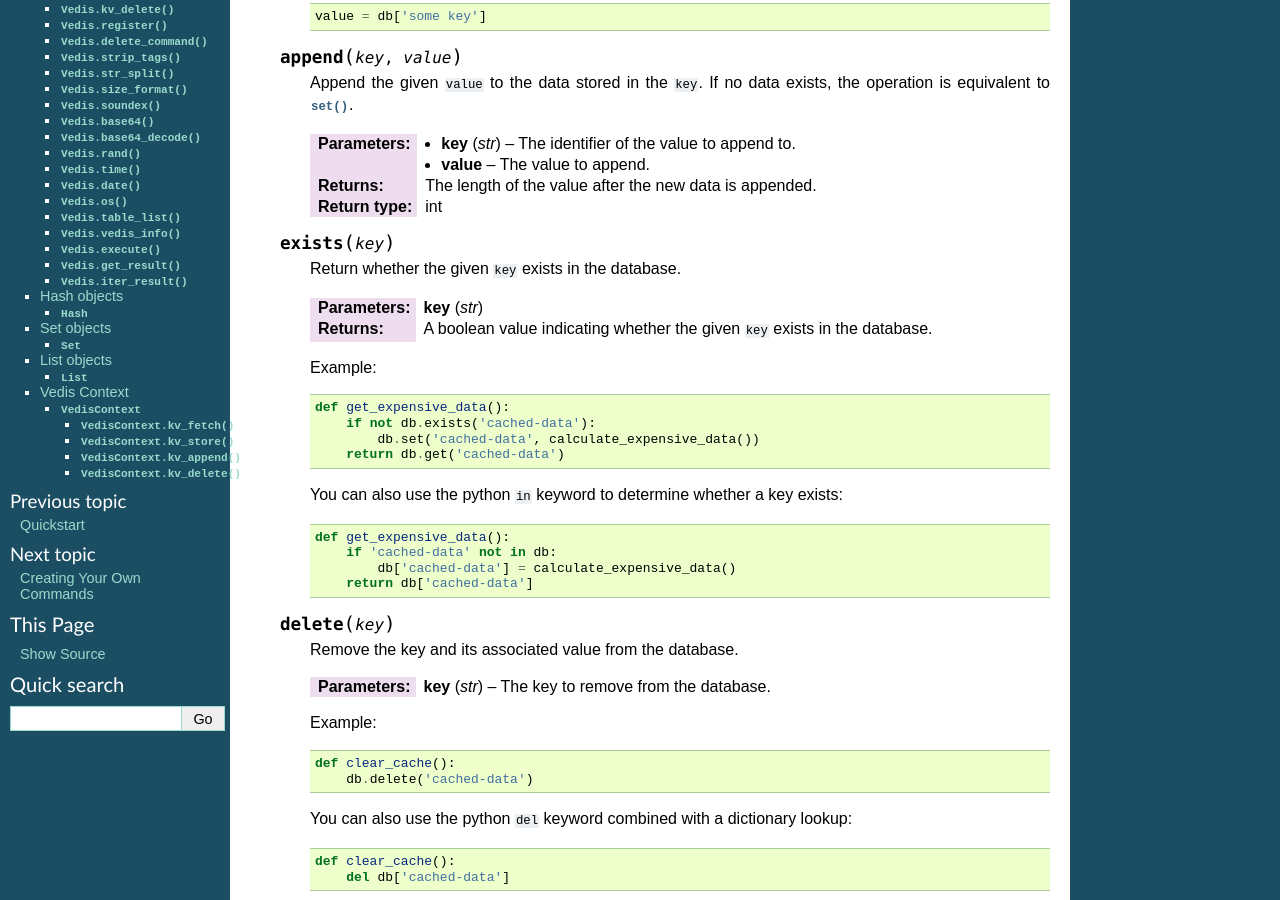
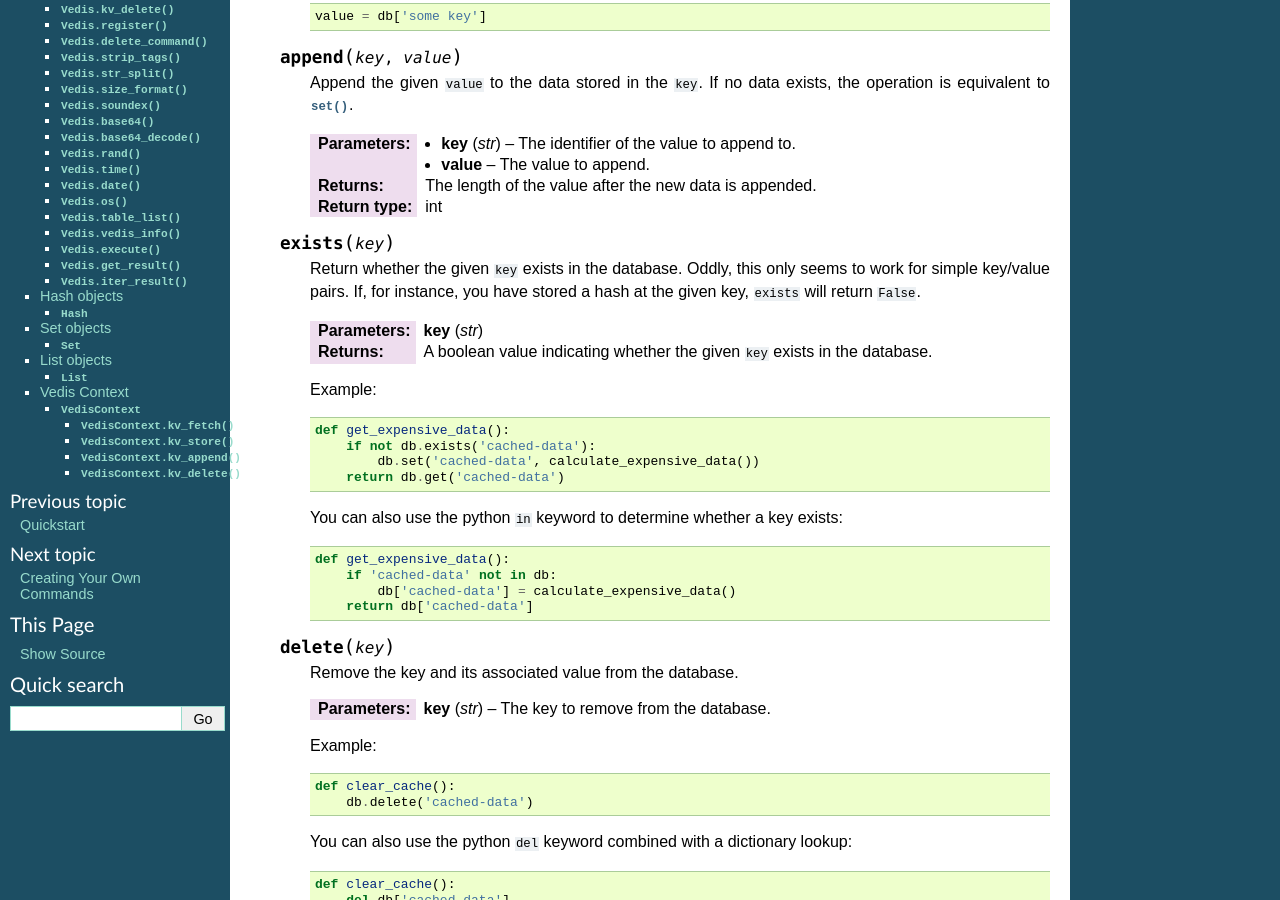
Before and after one commit to coleifer/vedis-python, a Sphinx documentation site: the page built from docs/api.rst, in a window 1280 px wide and 900 px high, scrolled down 938 px. Built offline with Sphinx 7.4.7, drawn with Linux system fonts in a browser that asks for light colours.

Commit message:
Document exists weirdness.

```diff
--- a/docs/api.rst
+++ b/docs/api.rst
@@ -75,7 +75,9 @@ API Documentation
 
     .. py:method:: exists(key)
 
-        Return whether the given ``key`` exists in the database.
+        Return whether the given ``key`` exists in the database. Oddly, this only
+        seems to work for simple key/value pairs. If, for instance, you have stored
+        a hash at the given key, ``exists`` will return ``False``.
 
         :param str key:
         :returns: A boolean value indicating whether the given ``key`` exists in the database.
```
